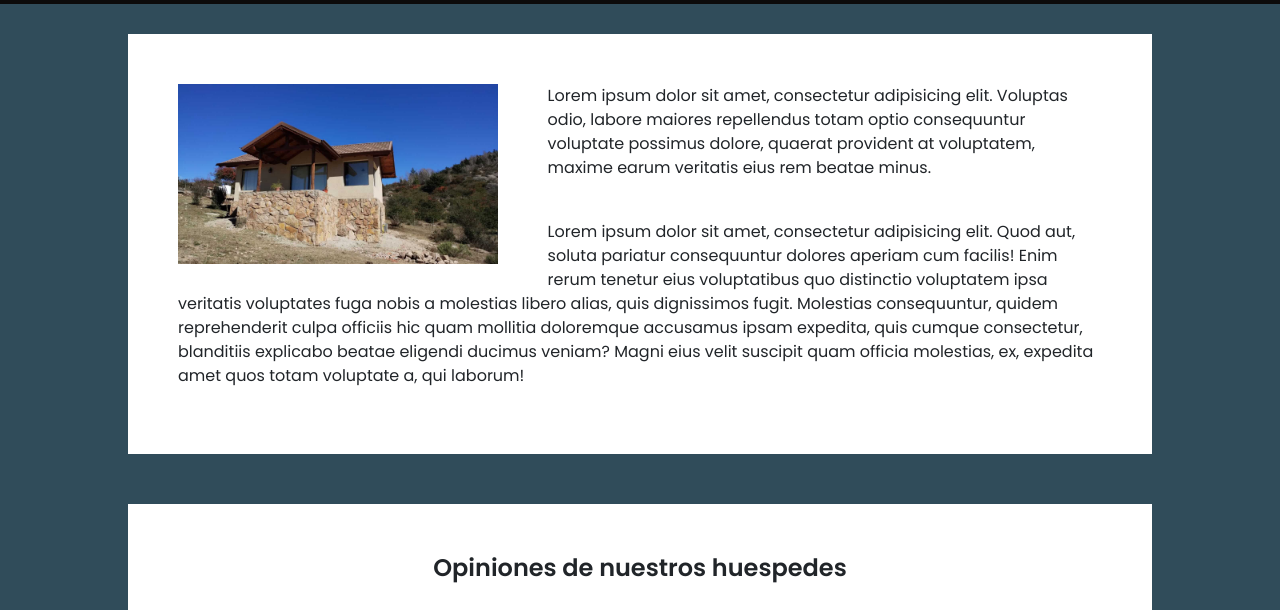
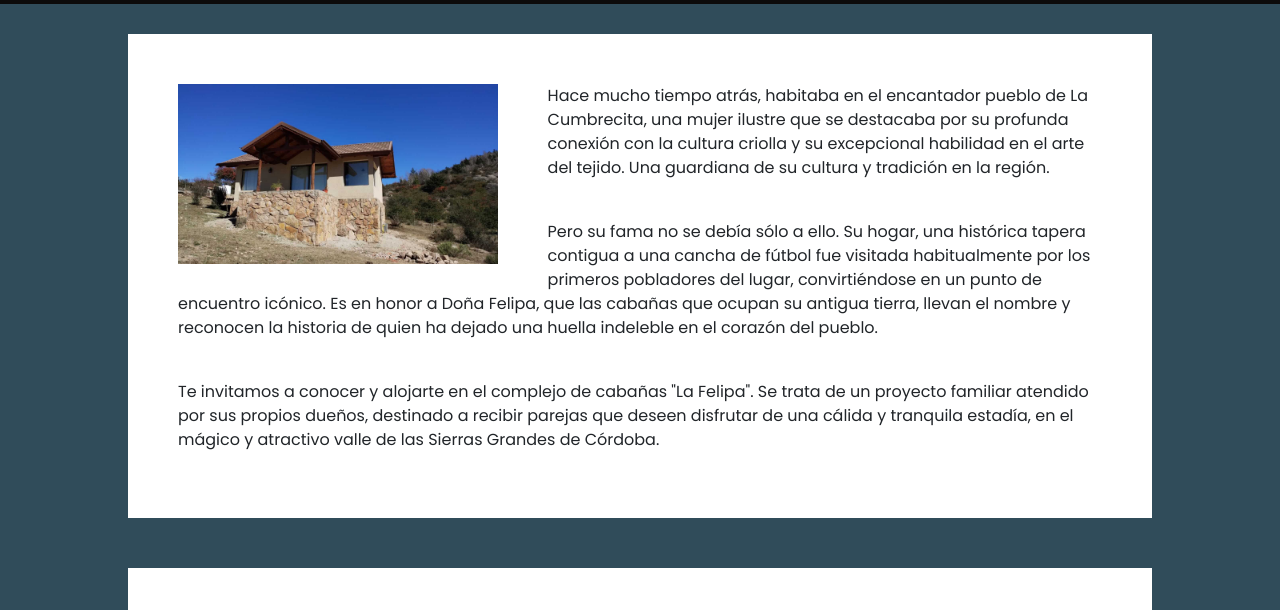
Before and after one commit to ArielNieto1975/Cabanas_La_Felipa, a website: page index.html in a window 1280 px wide. Shown: the part 796-1406 px from the top of the page. Drawn offline with nearby package versions, Linux system fonts and the light colour scheme.

Commit message:
CONTENIDO INDEX

```diff
--- a/index.html
+++ b/index.html
@@ -94,22 +94,17 @@
         </div>
 
         <p>
-          Lorem ipsum dolor sit amet, consectetur adipisicing elit. Voluptas
-          odio, labore maiores repellendus totam optio consequuntur voluptate
-          possimus dolore, quaerat provident at voluptatem, maxime earum
-          veritatis eius rem beatae minus.
+          Hace mucho tiempo atrás, habitaba en el encantador pueblo de La Cumbrecita, una mujer ilustre que se destacaba por su profunda conexión con la cultura criolla y su excepcional habilidad en el arte del tejido. Una guardiana de su cultura y tradición en la región.
         </p>
         <br />
         <p>
-          Lorem ipsum dolor sit amet, consectetur adipisicing elit. Quod aut,
-          soluta pariatur consequuntur dolores aperiam cum facilis! Enim rerum
-          tenetur eius voluptatibus quo distinctio voluptatem ipsa veritatis
-          voluptates fuga nobis a molestias libero alias, quis dignissimos
-          fugit. Molestias consequuntur, quidem reprehenderit culpa officiis hic
-          quam mollitia doloremque accusamus ipsam expedita, quis cumque
-          consectetur, blanditiis explicabo beatae eligendi ducimus veniam?
-          Magni eius velit suscipit quam officia molestias, ex, expedita amet
-          quos totam voluptate a, qui laborum!
+          Pero su fama no se debía sólo a ello. Su hogar, una histórica tapera contigua a una cancha de fútbol fue visitada habitualmente por los primeros pobladores del lugar, convirtiéndose en un punto de encuentro icónico.
+          Es en honor a Doña Felipa, que las cabañas que ocupan su antigua tierra, llevan el nombre y reconocen la historia de quien ha dejado una huella indeleble en el corazón del pueblo.
+        </p>
+        <br />
+        <p>
+          Te invitamos a conocer y alojarte en el complejo de cabañas "La Felipa".
+          Se trata de un proyecto familiar atendido por sus propios dueños, destinado a recibir parejas que deseen disfrutar de una cálida y tranquila estadía, en el mágico y atractivo valle de las Sierras Grandes de Córdoba.
         </p>
       </section>
 
```
